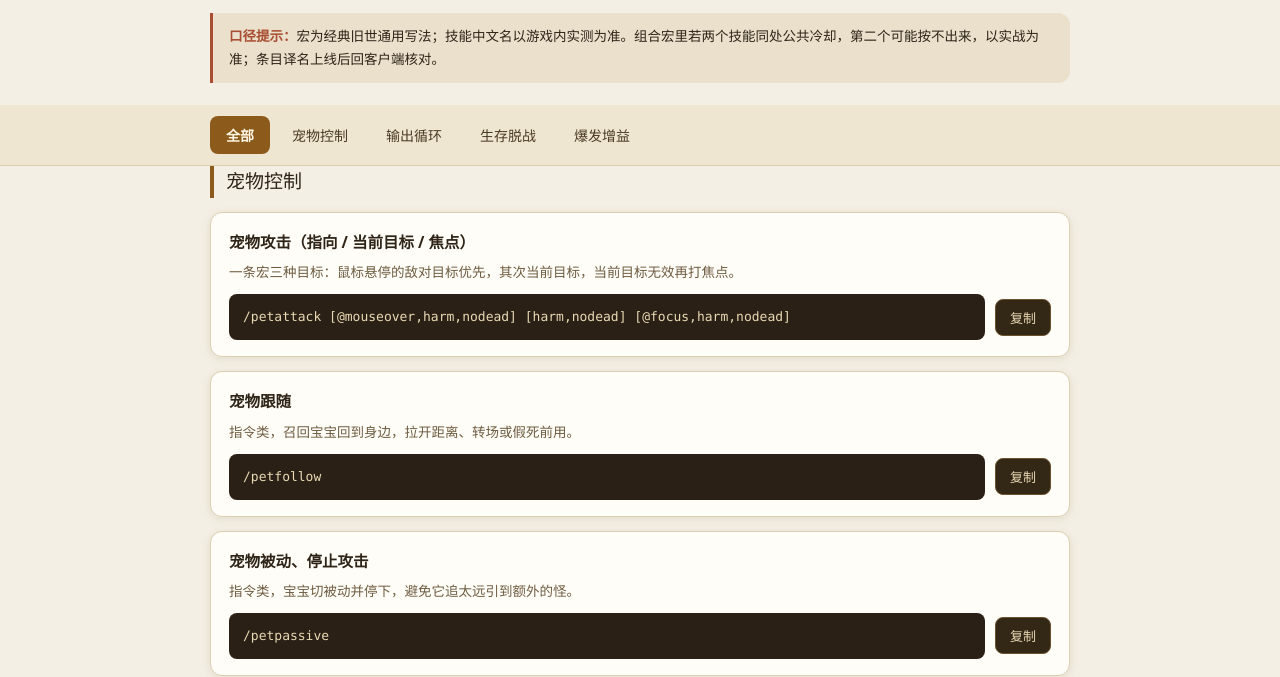
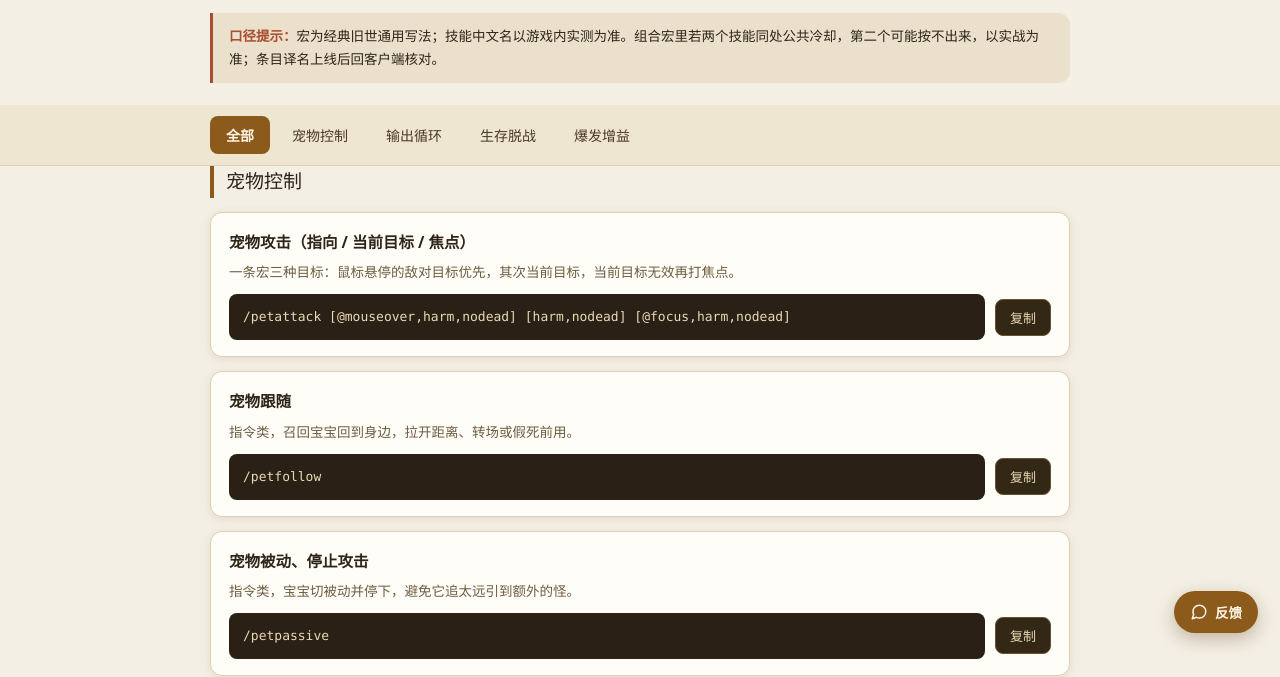
Before and after one commit to nose996/hunter-macro-helper, a plain HTML site: page index.html in a window 1280 px wide. Shown: the part 145-822 px from the top of the page. Drawn offline with Linux system fonts and the light colour scheme.

Commit message:
Add floating feedback button; keep footer link sharing same modal

```diff
--- a/index.html
+++ b/index.html
@@ -61,6 +61,10 @@
   .feedback-link{background:none;border:none;color:var(--muted);font-size:12.5px;text-decoration:underline;cursor:pointer;font-family:inherit;padding:0}
   .feedback-link:hover{color:var(--accent)}
 
+  .fab{position:fixed;right:22px;bottom:22px;z-index:20;display:inline-flex;align-items:center;gap:7px;background:var(--accent);color:#FFF6E6;border:none;border-radius:999px;padding:11px 16px;font-size:13.5px;font-weight:600;font-family:inherit;cursor:pointer;box-shadow:0 6px 18px rgba(90,60,20,.32)}
+  .fab:hover{background:#754916}
+  .fab svg{display:block}
+
   .modal-mask{position:fixed;inset:0;background:rgba(46,36,23,.42);display:flex;align-items:center;justify-content:center;padding:20px;z-index:30}
   .modal-mask[hidden]{display:none}
   .modal{background:var(--panel);border:1px solid var(--line);border-radius:var(--radius);box-shadow:0 12px 36px rgba(60,40,15,.25);max-width:440px;width:100%;padding:22px 22px 18px}
@@ -79,6 +83,7 @@
     .codebar{flex-direction:column}
     .copy{align-self:stretch}
     h1{font-size:23px}
+    .fab{right:14px;bottom:14px;padding:10px 14px}
   }
 </style>
 </head>
@@ -148,6 +153,11 @@
     </form>
   </div>
 </div>
+
+<button id="feedbackFab" class="fab" aria-label="反馈问题">
+  <svg viewBox="0 0 24 24" width="18" height="18" fill="none" stroke="currentColor" stroke-width="2" stroke-linecap="round" stroke-linejoin="round"><path d="M21 11.5a8.38 8.38 0 0 1-8.5 8.5 8.5 8.5 0 0 1-3.8-.9L3 21l1.9-5.7a8.5 8.5 0 0 1-.9-3.8 8.38 8.38 0 0 1 8.5-8.5 8.38 8.38 0 0 1 8.5 8.5z"/></svg>
+  反馈
+</button>
 
 <script>
 (function(){
@@ -343,6 +353,7 @@
   function closeModal(){ modal.hidden = true; }
 
   document.getElementById("feedbackBtn").onclick = openModal;
+  document.getElementById("feedbackFab").onclick = openModal;
   document.getElementById("fbCancel").onclick = closeModal;
   modal.addEventListener("click", function(e){ if(e.target === modal) closeModal(); });
   document.addEventListener("keydown", function(e){ if(e.key === "Escape" && !modal.hidden) closeModal(); });
```
Also changed, not shown: 1 other file.
